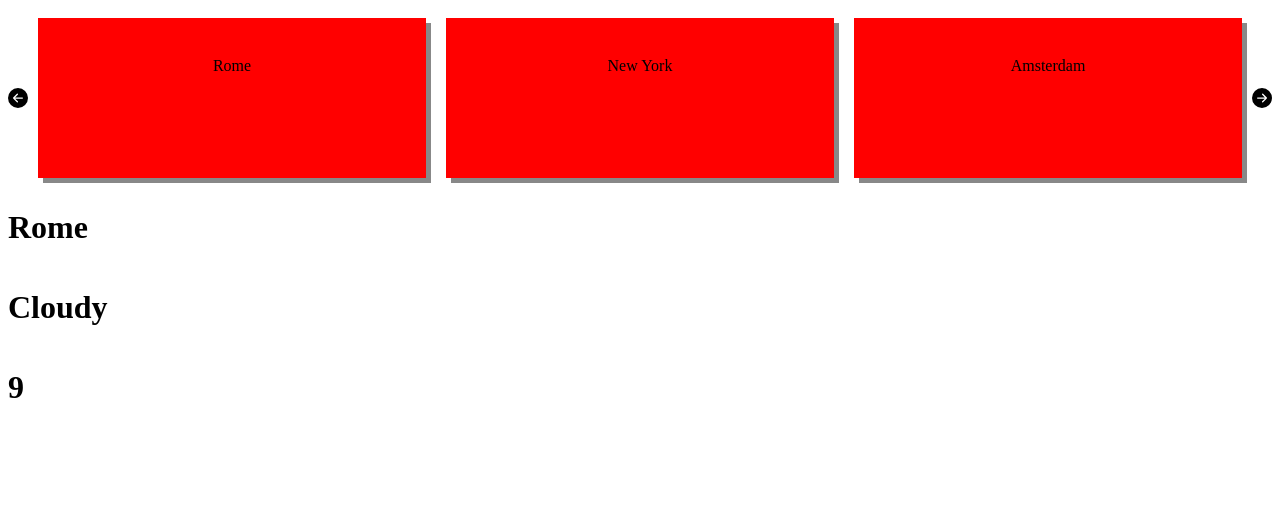
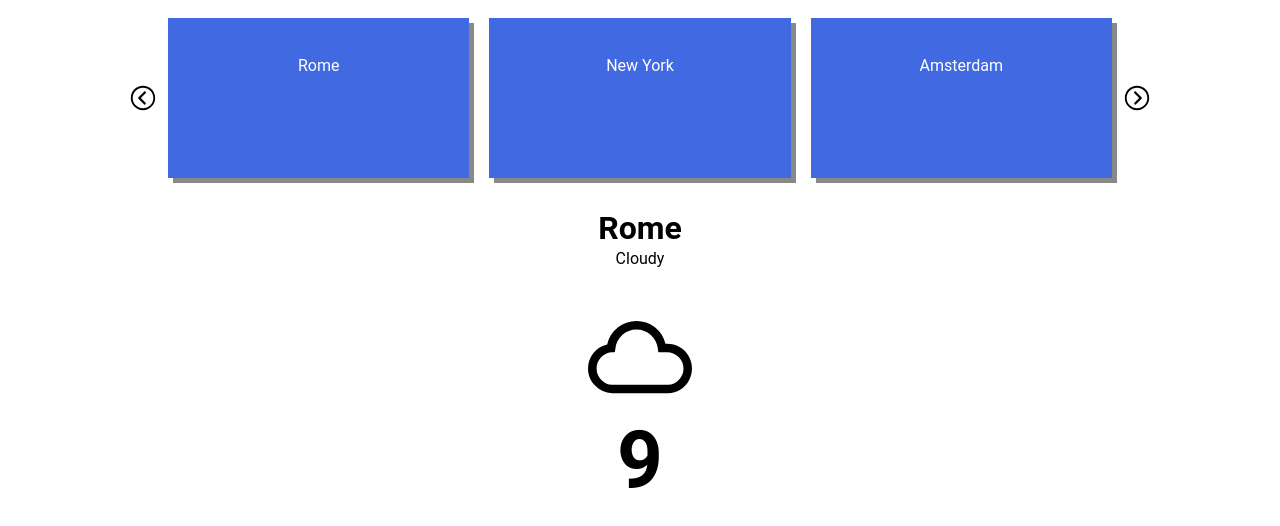
Before and after one commit to genericdude1998/Weather-App-Typescript-Portfolio, a React app: page / in a window 1280 px wide. Shown: the top 526 px of the page. Built offline with nearby package versions, Linux system fonts and the light colour scheme; no server answers.

Commit message:
added basic ss

```diff
--- a/package.json
+++ b/package.json
@@ -11,19 +11,25 @@
   "author": "",
   "license": "ISC",
   "dependencies": {
+    "@fontsource/roboto": "^4.5.1",
     "@types/react": "^17.0.38",
     "@types/react-dom": "^17.0.11",
     "axios": "^0.24.0",
+    "css-loader": "^6.5.1",
     "react": "^17.0.2",
     "react-dom": "^17.0.2",
     "react-icons": "^4.3.1",
+    "style-loader": "^3.3.1",
     "styled-components": "^5.3.3",
+    "typeface-roboto": "^1.1.13",
     "typescript": "^4.5.4"
   },
   "devDependencies": {
     "@types/styled-components": "^5.1.19",
+    "file-loader": "^6.2.0",
     "html-webpack-plugin": "^5.5.0",
     "ts-loader": "^9.2.6",
+    "url-loader": "^4.1.1",
     "webpack": "^5.65.0",
     "webpack-cli": "^4.9.1",
     "webpack-dev-server": "^4.7.2"
--- a/src/App.tsx
+++ b/src/App.tsx
@@ -4,6 +4,9 @@ import styled from "styled-components";
 import City from "./City";
 import SelectCity from "./select-city/SelectCity";
 import Weather from "./Weather";
+import {WiDayHail, WiCloud} from 'react-icons/wi';
+import Temperature from "./Temperature";
+import Global from "./global";
 
 export interface ICurrentWeather {
     cloud:string,
@@ -19,7 +22,7 @@ interface IState {
 const Container = styled.div`
     height: 100vh;
     display: flex;
-    align-items: space-around;
+    align-items: center;
     flex-direction: column;
     background-color: white;
 `
@@ -75,14 +78,19 @@ class App extends React.Component<{}, IState> {
         const {cities, currentCity, currentWeather} = this.state;
 
         return (
+            <>
+            <Global/>
             <Container>
                 <SelectCity
                     cities={cities}
                     setCity = {this.setCity}
                 />
                 <City name={currentCity} />
-                <Weather weather={currentWeather}/>
+                <Weather cloud={currentWeather.cloud}/>
+                <WiCloud size={150}/>
+                <Temperature temp={currentWeather.temperature}/>
             </Container>
+            </>
         );
     }
 }
--- /dev/null
+++ b/src/Temperature.tsx
@@ -0,0 +1,22 @@
+import React from "react";
+import styled from "styled-components";
+
+interface ITempProps {
+    temp: string,
+}
+
+
+const StyledTemp = styled.h1`
+    font-size: 10vh;
+    margin:-20px;
+`
+
+class Temperature extends React.Component<ITempProps> {
+    public render() {
+        return(
+            <StyledTemp>{this.props.temp}</StyledTemp>
+        );
+    }
+}
+
+export default Temperature;
--- a/src/Weather.tsx
+++ b/src/Weather.tsx
@@ -1,17 +1,18 @@
 import React from "react";
-import { ICurrentWeather } from "./App";
+import styled from "styled-components";
 
 interface IWeatherProps {
-    weather: ICurrentWeather,
+    cloud: string,
 }
+
+const StyledWeather = styled.p`
+    margin-top:-20px;
+`
 
 class Weather extends React.Component<IWeatherProps> {
     public render() {
         return(
-            <>
-                <h1>{this.props.weather.cloud}</h1>
-                <h1>{this.props.weather.temperature}</h1>
-            </>
+            <StyledWeather>{this.props.cloud}</StyledWeather>
         );
     }
 }
--- a/src/global.ts
+++ b/src/global.ts
@@ -1,14 +1,13 @@
-import {createGlobalStyle} from "styled-components"
+import {createGlobalStyle} from "styled-components";
 
- export default createGlobalStyle`
+ const Global = createGlobalStyle`
     *{
-        margin: 0;
-        padding: 0;
-        outline:0;
         box-sizing:border-box;
-        font-family: 'Open Sans', sans-serif;
+        font-family: 'Roboto';
     }
     #root{
         margin:0 auto;
     }
 `
+
+export default Global;
--- a/src/select-city-list/SelectCityList.tsx
+++ b/src/select-city-list/SelectCityList.tsx
@@ -18,8 +18,10 @@ interface ISelectCityListProps{
     `
 
 const StyledElement = styled.div`
-    background-color:red;
+    color:white;
+    background-color:royalblue;
     width: 100%;
+    min-width:100px;
     height: 20vh;
     text-align: center;
     line-height: 600%;
--- a/src/select-city/SelectCity.tsx
+++ b/src/select-city/SelectCity.tsx
@@ -3,6 +3,9 @@ import StyledList from "../select-city-list/SelectCityList";
 import styled from "styled-components";
 import {BsArrowLeftCircleFill} from 'react-icons/bs';
 import {BsArrowRightCircleFill} from 'react-icons/bs';
+import {IoIosArrowDropleft} from 'react-icons/io';
+import {IoIosArrowDropright} from 'react-icons/io';
+
 
 
 interface ISelectCityProps {
@@ -18,6 +21,7 @@ const Container = styled.div`
     display: flex;
     align-items:center;
     justify-content: center;
+    min-width: 80vw;
     overflow: hidden;
 `
 
@@ -54,9 +58,9 @@ class SelectCity extends React.Component<ISelectCityProps, ISelectCityState> {
         this.props.cities.slice(3,6);
         return(
             <Container>
-                <BsArrowLeftCircleFill size={20} onClick={this.scrollLeft}/>
+                <IoIosArrowDropleft size={30} onClick={this.scrollLeft}/>
                 <StyledList cities={cities} setCity={this.props.setCity}/>
-                <BsArrowRightCircleFill size={20} onClick={this.scrollRight}/>
+                <IoIosArrowDropright size={30} onClick={this.scrollRight}/>
             </Container>
         );
     }
```
Also changed, not shown: 1 other file (tests, documents, lock files or other folders).
